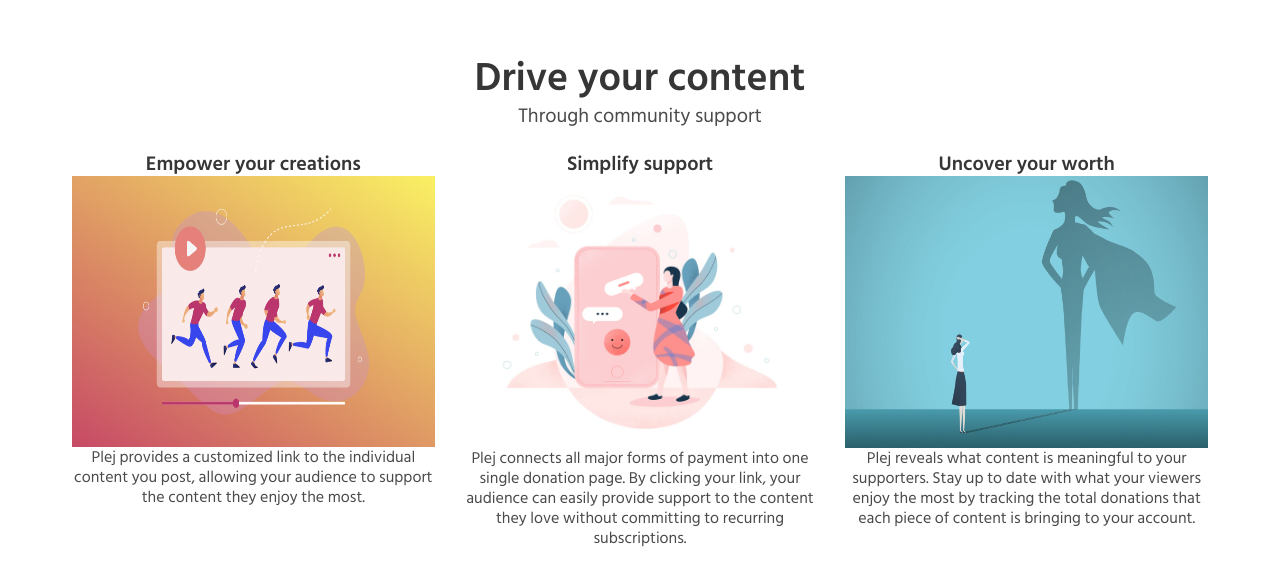
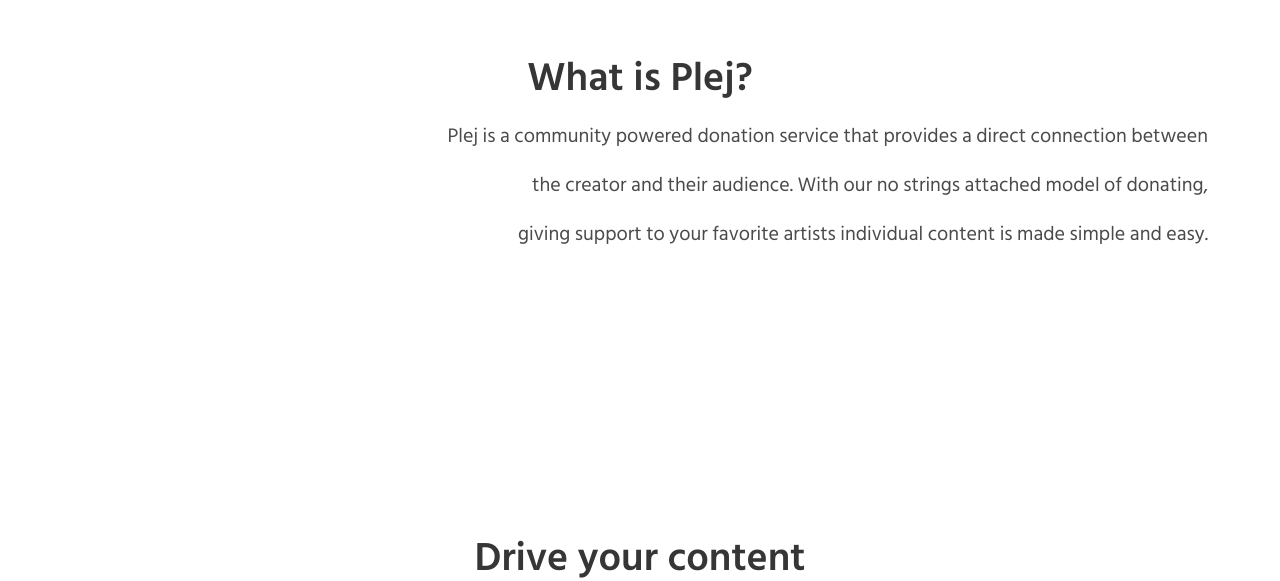
Before and after one commit to CocoMocoMan/plej, a Vue app in the folder client/: page /landing in a window 1280 px wide. Shown: the part 999-1580 px from the top of the page. Built offline with nearby package versions, Linux system fonts and the light colour scheme; what vue-input-autowidth would draw is missing.

Commit message:
Lorenzo changes to landing

```diff
--- a/client/src/views/Landing.vue
+++ b/client/src/views/Landing.vue
@@ -26,7 +26,19 @@
         </div>
     </div>
 </section>
-
+<section class="section section-feature-grey is-medium">
+  <div class="container">
+    <div class="title-wrapper has-text-centered">
+      <h2 class="title is-2">What is Plej?</h2>
+      <div class="divider is-centered"></div>
+    </div>
+    <div class="card-text">
+      <p class="subtitle is-5 is-muted has-text-right">Plej is a community powered donation service that provides a direct connection between</p>
+      <p class="subtitle is-5 is-muted has-text-right">the creator and their audience. With our no strings attached model of donating,</p>
+      <p class="subtitle is-5 is-muted has-text-right">giving support to your favorite artists individual content is made simple and easy.</p>
+    </div>
+  </div>
+</section>
 <section class="section section-feature-grey is-medium">
     <div class="container">
         <div class="title-wrapper has-text-centered">
@@ -92,10 +104,10 @@
         </div>
     </div>
 </section>
+<!--
 <section class="section is-medium  has-background-image" data-background="https://source.unsplash.com/g30P1zcOzXo/1600x900" data-color="#4FC1EA" data-color-opacity=".6">
     <div class="overlay"></div>
     <div class="container">
-
         <div class="title-wrapper has-text-centered">
             <h2 class="title is-2 light-text is-spaced">Our clients love us</h2>
             <h3 class="subtitle is-5 light-text">Look at what they say about us</h3>
@@ -140,6 +152,7 @@
         </div>
     </div>
 </section>
+-->
 <a id="contact_us"></a>
 <section class="section section-light-grey is-medium">
     <div class="container">
```
